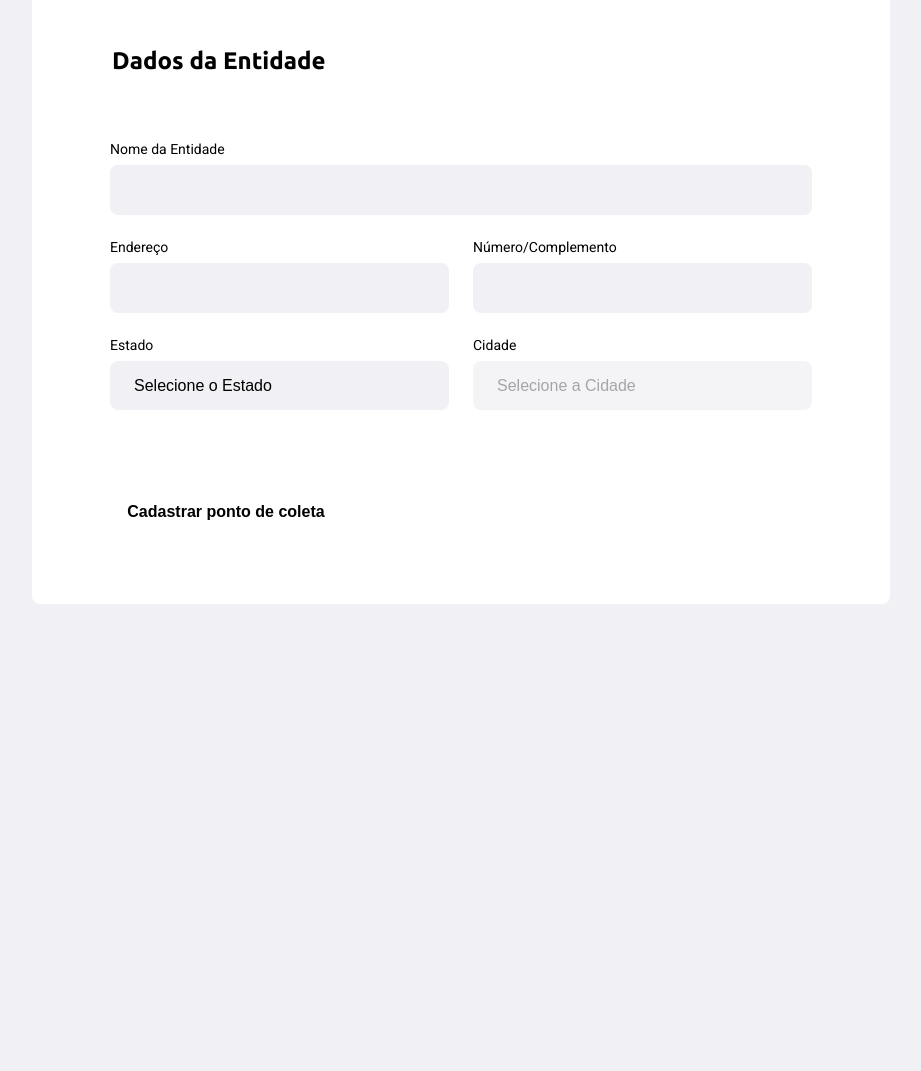
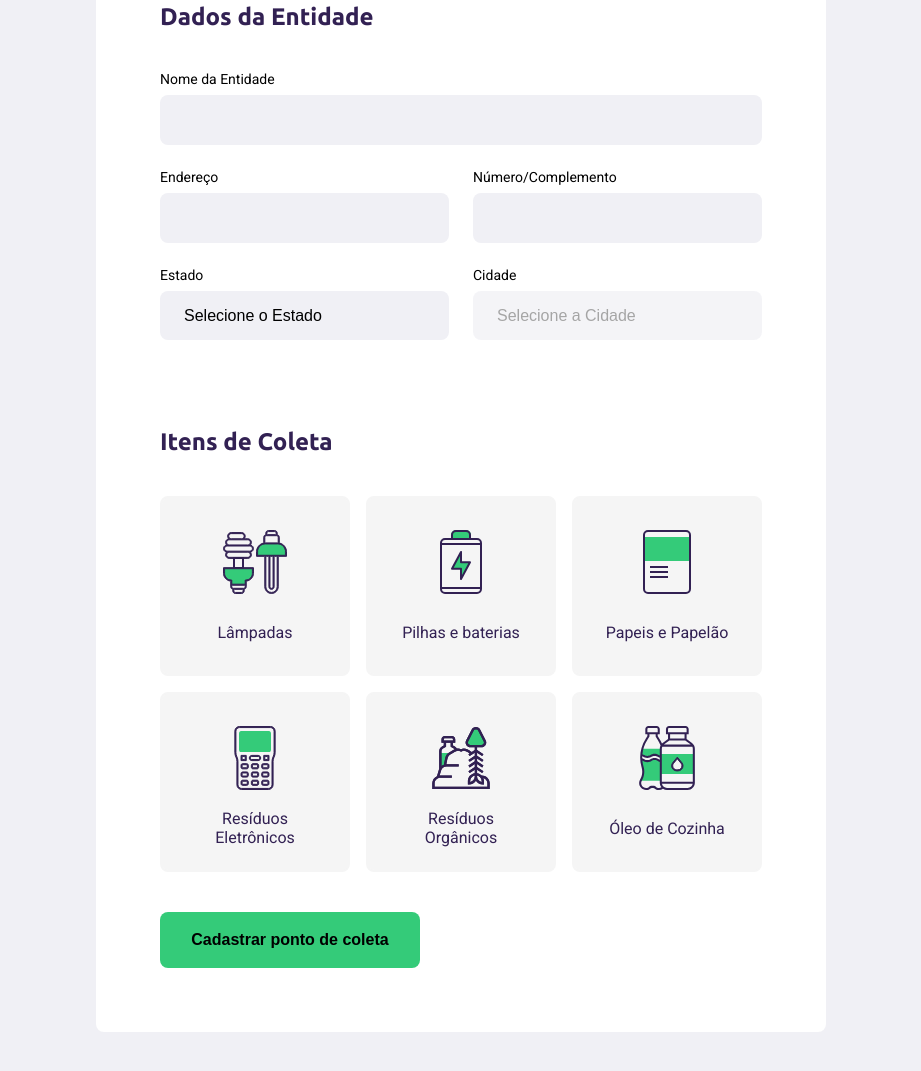
Before and after one commit to phbelucci/NLW_NEXT_LEVEL, a plain HTML site: page create-point.html in a window 1280 px wide. Shown: the part 339-1410 px from the top of the page, without its empty margins (179-1100 px from the left). Before the commit the page ends 1023 px from the top, so only its background shows below. Drawn offline with Linux system fonts and the light colour scheme; no server answers.

Commit message:
aula 2 finalizada - create-point.thml + arquivos .js

```diff
--- a/create-point.html
+++ b/create-point.html
@@ -15,7 +15,6 @@
 <body>
 
 	<div id="page-create-point">
-
 
 		<header>
 			<img src="icones/logo.svg" alt="LogoMarca">
@@ -35,20 +34,20 @@
 
 				<div class="field">
 					<label for="name">Nome da Entidade</label>
-					<input type="text" name="name">
+					<input type="text" name="name" required>
 				</div>
 
 				<div class="field-group">
 
 					<div class="field">
 						<label for="address">Endereço</label>
-						<input type="text" name="address">
+						<input type="text" name="address" required>
 
 					</div>
 
 					<div class="field">
 						<label for="number">Número/Complemento</label>
-					<input type="text" name="number">
+					<input type="text" name="number" required>
 					</div>
 
 				</div>
@@ -58,20 +57,61 @@
 
 					<div class="field">
 						<label for="state">Estado</label>
-						<select name="uf">
-							<option>Selecione o Estado</option>
+						<select name="uf" required>
+							<option value="">Selecione o Estado</option>
 						</select>
+
+						<input type="hidden" name="state">
 
 					</div>
 
 
 					<div class="field">
 						<label for="city">Cidade</label>
-						<select name="city" disabled="">
+						<select name="city" disabled="" required>
 							<option>Selecione a Cidade</option>
 						</select>
 					</div>
 
+				</div>
+
+			</fieldset>
+
+			<fieldset>
+				<legend>
+					<h2>Itens de Coleta</h2>
+				</legend>
+
+				<div class="items-grid">
+					<li data-id="1">
+						<img src="/icones/lampadas.svg" alt="lampadas">
+						<span>Lâmpadas</span>
+					</li>
+
+					<li data-id="2">
+						<img src="/icones/baterias.svg" alt="Pilhas e baterias">
+						<span>Pilhas e baterias</span>
+					</li>
+
+					<li data-id="3">
+						<img src="/icones/papeis-papelao.svg" alt="Papeis e Papelão">
+						<span>Papeis e Papelão</span>
+					</li>
+
+					<li data-id="4">
+						<img src="/icones/eletronicos.svg" alt="Resíduos Eletrônicos">
+						<span>Resíduos Eletrônicos</span>
+					</li>
+
+					<li data-id="5">
+						<img src="/icones/organicos.svg" alt="Resíduos Orgânicos">
+						<span>Resíduos Orgânicos</span>
+					</li>
+
+					<li data-id="6">
+						<img src="/icones/oleo.svg" alt="Óleo de Cozinha">
+						<span>Óleo de Cozinha</span>
+					</li>
 				</div>
 
 			</fieldset>
@@ -86,5 +126,7 @@
 
 	</div>
 
+	<script src="../scripts/create-point.js"></script>
+
 </body>
 </html>
--- /dev/null
+++ b/scripts/create-point.js
@@ -0,0 +1,47 @@
+function populateUFs() {
+
+	const ufSelect = document.querySelector("[name=uf]")
+
+	fetch('https://servicodados.ibge.gov.br/api/v1/localidades/estados')
+	.then( res => res.json())
+	.then( states => {
+		console.log(states)
+		for (state of states){
+			ufSelect.innerHTML += `<option value="${state.id}">${state.nome}</option>`
+		}
+	})
+}
+
+function getCities(e) {
+	const citySelect = document.querySelector("[name=city]")
+	const stateInput = document.querySelector("[name=state]")
+
+	const ufValue = e.target.value;
+
+	/*pegar o nome do estado que esta sendo selecionado e enviar para a URL*/
+	const indexOfSelectedState = e.target.selectedIndex
+	stateInput.value = e.target.options[indexOfSelectedState].text
+
+	if(ufValue === ""){
+		citySelect.innerHTML = `<option value>Selecione a Cidade</option>`
+		citySelect.disabled = true
+	} else {
+		const url = `https://servicodados.ibge.gov.br/api/v1/localidades/estados/${ufValue}/municipios`
+
+		fetch(url)
+		.then(res => res.json())
+		.then(cities => {
+
+			for ( city of cities){
+				citySelect.innerHTML += `<option value="${city.nome}">${city.nome}</option>`
+			}
+
+			citySelect.disabled = false
+		})
+	}
+}
+
+populateUFs()
+
+document.querySelector("select[name=uf]")
+.addEventListener("change", getCities)
--- a/styles/create-point.css
+++ b/styles/create-point.css
@@ -117,3 +117,44 @@ form button:hover {
 	background-color: #2fb86e;
 
 }
+
+.items-grid {
+
+	display: grid; /*transforma o display flex em um grid de colunas*/
+	grid-template-columns: 1fr 1fr 1fr;
+	gap: 16px; /*determina um espaço entre os elementos do grid*/
+
+}
+
+.items-grid li {
+	background-color: #f5f5f5;
+	list-style: none;
+
+	border: 2px solid #f5f5f5;
+	border-radius: 8px;
+
+	height: 180px;
+
+	padding: 32px 24px 16px;
+
+	display: flex;
+	flex-direction: column;
+
+	align-items: center;
+	justify-content: space-between;
+
+	/*realiza o alinhamento do texto*/
+	text-align: center;
+
+	cursor: pointer;
+}
+
+.items-grid li span {
+	margin-top: 12px;
+	flex: 1;
+
+	display: flex;
+	align-items: center;
+
+	color: var(--title-color);
+}
--- a/styles/main.css
+++ b/styles/main.css
@@ -1,4 +1,4 @@
-':root {
+:root {
 
 	--title-color: #322153;
 	--primary-color: #34cb79;
```
